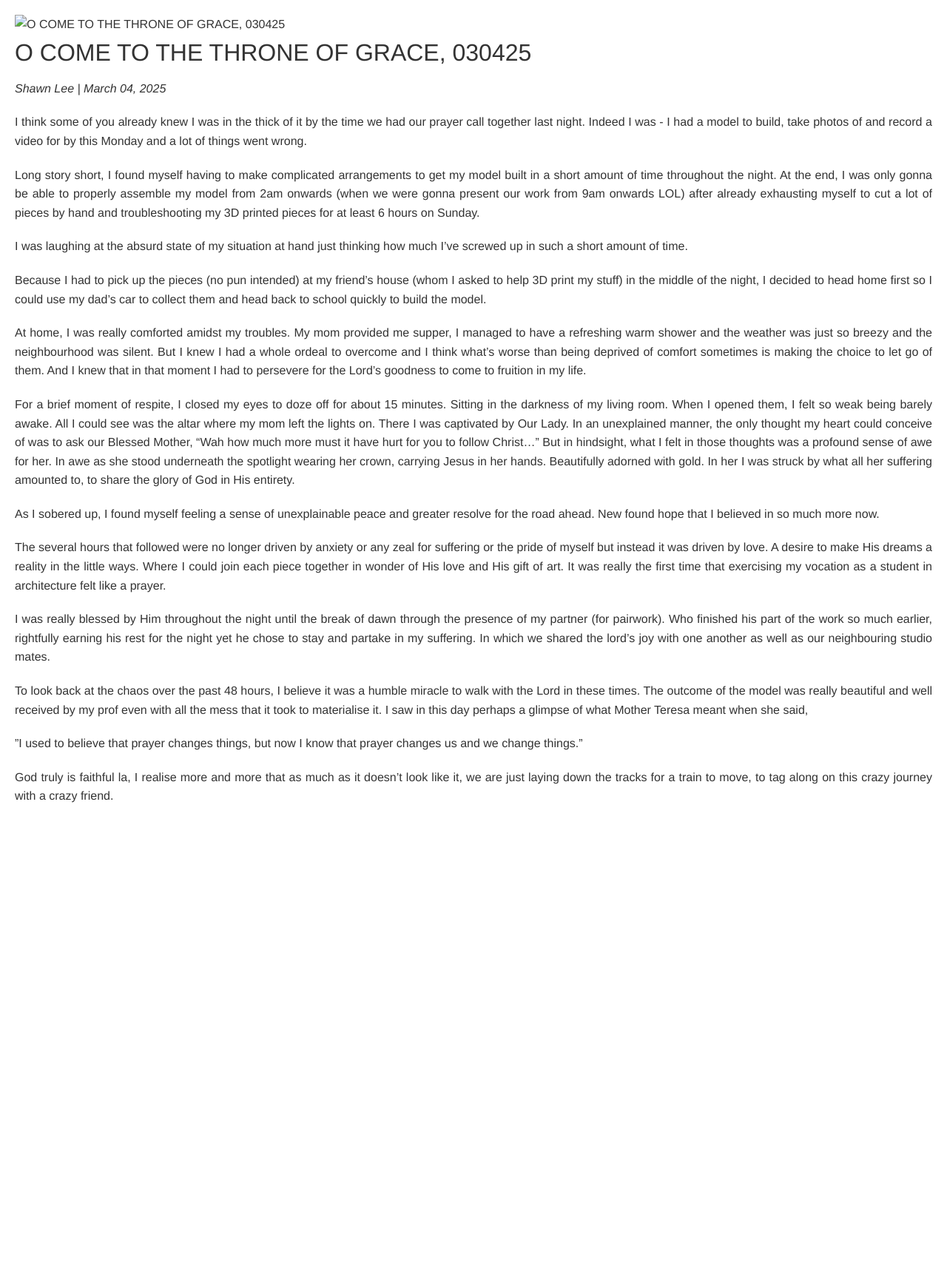
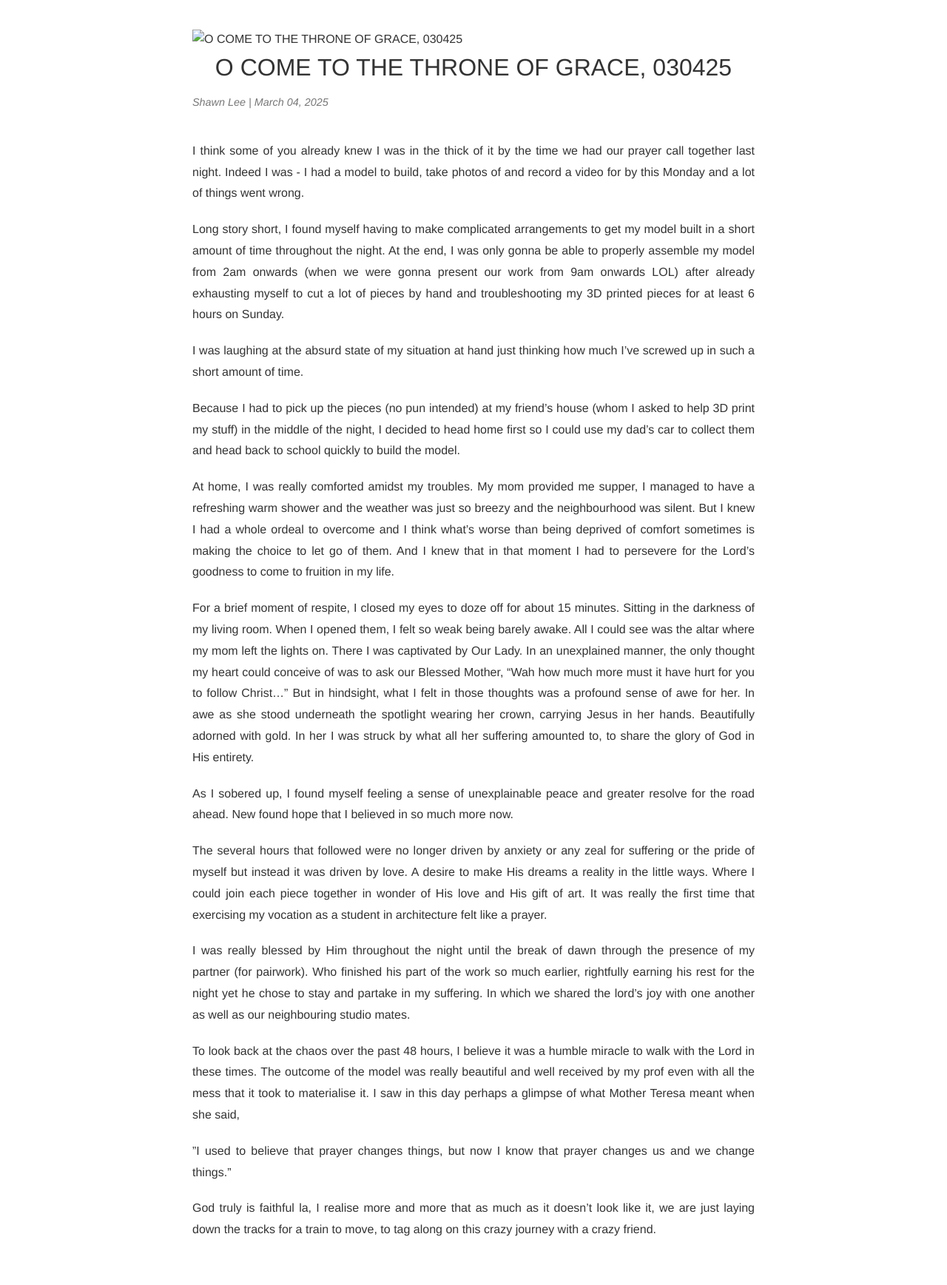
Before and after one commit to witness-and-wonder/witness-and-wonder.github.io, a Jekyll site: the page built from _testimonies/O_COME_TO_THE_THRONE_O_ GRACE_030425.md, in a window 1280 px wide. Shown: the whole page at 74% size. Built offline with Jekyll 4.4.1, drawn with Linux system fonts in a browser that asks for light colours; before the commit the page ends 1129 px from its top, so only the background shows below that.

Commit message:
change styling

```diff
--- a/_layouts/testimony.html
+++ b/_layouts/testimony.html
@@ -1,10 +1,10 @@
 <!doctype html>
-<html>
+<html lang="en">
     <head>
+        <meta charset="UTF-8" />
         <title>{{ page.title }}</title>
 
         <!-- Primary Meta Tags -->
-        <meta charset="UTF-8" />
         <meta name="title" content="{{ page.title }}" />
         <meta
             name="description"
@@ -38,8 +38,8 @@
             href="{{ '/assets/css/style.css' | relative_url }}"
         />
     </head>
-    <body>
-        <div class="page-container">
+    <body class="post-page">
+        <div class="container">
             {% if page.image %}
             <div class="post-image">
                 <img
@@ -48,11 +48,16 @@
                 />
             </div>
             {% endif %}
-            <h1>{{ page.title }}</h1>
-            <p>
-                <em>{{ page.author }} | {{ page.date | date: "%B %d, %Y" }}</em>
-            </p>
-            {{ content }}
+            <header class="header">
+                <h1 class="post-title">{{ page.title }}</h1>
+                <p class="post-meta">
+                    <em
+                        >{{ page.author }} | {{ page.date | date: "%B %d, %Y"
+                        }}</em
+                    >
+                </p>
+            </header>
+            <main class="post-body">{{ content }}</main>
         </div>
     </body>
 </html>
```
